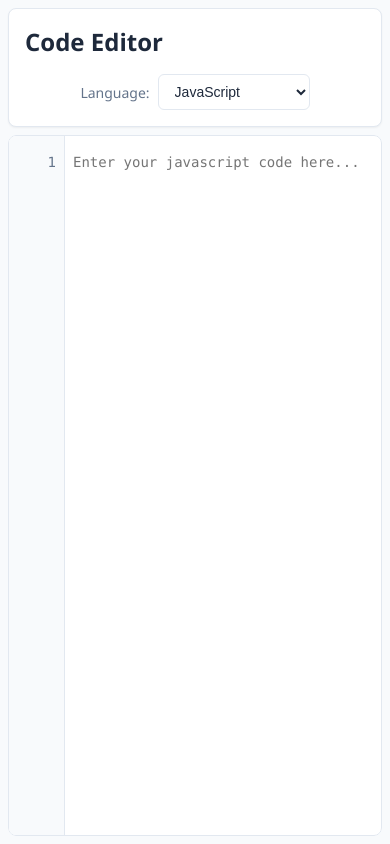
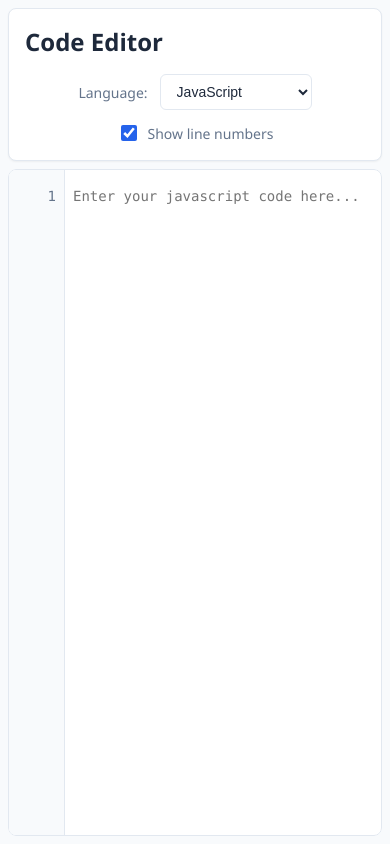
Before and after one commit to IanSkelskey/eg-code-editor, an Angular app: page / in a window 390 px wide. Built offline with nearby package versions, Linux system fonts and the light colour scheme.

Commit message:
feat: add line numbers toggle and adjust layout for code editor

```diff
--- a/src/app/app.css
+++ b/src/app/app.css
@@ -47,13 +47,28 @@
 .controls {
   display: flex;
   align-items: center;
-  gap: 0.5rem;
+  gap: 1rem;
 }
 
 .controls label {
   font-weight: 500;
   color: var(--text-secondary);
   font-size: 0.875rem;
+}
+
+.checkbox-label {
+  display: flex;
+  align-items: center;
+  gap: 0.5rem;
+  cursor: pointer;
+  user-select: none;
+}
+
+.line-numbers-checkbox {
+  width: 1rem;
+  height: 1rem;
+  accent-color: var(--primary-color);
+  cursor: pointer;
 }
 
 .language-select {
@@ -107,6 +122,8 @@ app-code-editor {
 
   .controls {
     justify-content: center;
+    flex-wrap: wrap;
+    gap: 0.75rem;
   }
 
   .code-editor {
--- a/src/app/app.html
+++ b/src/app/app.html
@@ -8,6 +8,17 @@
           <option [value]="language.value">{{ language.label }}</option>
         }
       </select>
+
+      <label for="line-numbers-toggle" class="checkbox-label">
+        <input
+          id="line-numbers-toggle"
+          type="checkbox"
+          [checked]="showLineNumbers()"
+          (change)="onToggleLineNumbers($event)"
+          class="line-numbers-checkbox"
+        >
+        Show line numbers
+      </label>
     </div>
   </header>
 
@@ -16,6 +27,7 @@
       [code]="codeContent()"
       [language]="selectedLanguage()"
       [placeholder]="'Enter your ' + selectedLanguage() + ' code here...'"
+      [showLineNumbers]="showLineNumbers()"
       (codeChange)="onCodeChange($event)"
     ></app-code-editor>
   </main>
--- a/src/app/app.ts
+++ b/src/app/app.ts
@@ -43,6 +43,9 @@ export class App {
   // Code content
   protected readonly codeContent = signal<string>('');
 
+  // Line numbers setting
+  protected readonly showLineNumbers = signal<boolean>(true);
+
   // Event handlers
   protected onLanguageChange(event: Event): void {
     const target = event.target as HTMLSelectElement;
@@ -52,4 +55,9 @@ export class App {
   protected onCodeChange(newCode: string): void {
     this.codeContent.set(newCode);
   }
+
+  protected onToggleLineNumbers(event: Event): void {
+    const target = event.target as HTMLInputElement;
+    this.showLineNumbers.set(target.checked);
+  }
 }
--- a/src/app/components/code-editor/code-editor.component.css
+++ b/src/app/components/code-editor/code-editor.component.css
@@ -53,6 +53,12 @@
   white-space: pre;
   word-wrap: normal;
   overflow-wrap: normal;
+}
+
+/* Adjust padding when line numbers are hidden */
+.code-editor-container.no-line-numbers .code-input,
+.code-editor-container.no-line-numbers .code-display {
+  padding-left: 1rem;
 }
 
 .line-numbers {
--- a/src/app/components/code-editor/code-editor.component.ts
+++ b/src/app/components/code-editor/code-editor.component.ts
@@ -4,7 +4,7 @@ import { SyntaxHighlightingService, HighlightedCode } from '../../services/synta
 @Component({
   selector: 'app-code-editor',
   template: `
-    <div class="code-editor-container" [attr.data-language]="language()">
+    <div class="code-editor-container" [attr.data-language]="language()" [class.no-line-numbers]="!showLineNumbers()">
       <!-- Code input (invisible textarea) -->
       <textarea
         #codeTextarea
@@ -29,11 +29,13 @@ import { SyntaxHighlightingService, HighlightedCode } from '../../services/synta
       ></pre>
 
       <!-- Line numbers -->
-      <div class="line-numbers">
-        @for (lineNum of lineNumbers(); track lineNum) {
-          <span class="line-number">{{ lineNum }}</span>
-        }
-      </div>
+      @if (showLineNumbers()) {
+        <div class="line-numbers">
+          @for (lineNum of lineNumbers(); track lineNum) {
+            <span class="line-number">{{ lineNum }}</span>
+          }
+        </div>
+      }
     </div>
   `,
   styleUrls: ['./code-editor.component.css']
@@ -48,6 +50,7 @@ export class CodeEditorComponent {
   code = input<string>('');
   language = input<string>('javascript');
   placeholder = input<string>('Enter your code here...');
+  showLineNumbers = input<boolean>(true);
 
   // Outputs
   codeChange = output<string>();
@@ -83,7 +86,7 @@ export class CodeEditorComponent {
       display.scrollLeft = textarea.scrollLeft;
     }
 
-    if (lineNumbers) {
+    if (lineNumbers && this.showLineNumbers()) {
       lineNumbers.scrollTop = textarea.scrollTop;
     }
   }
```
